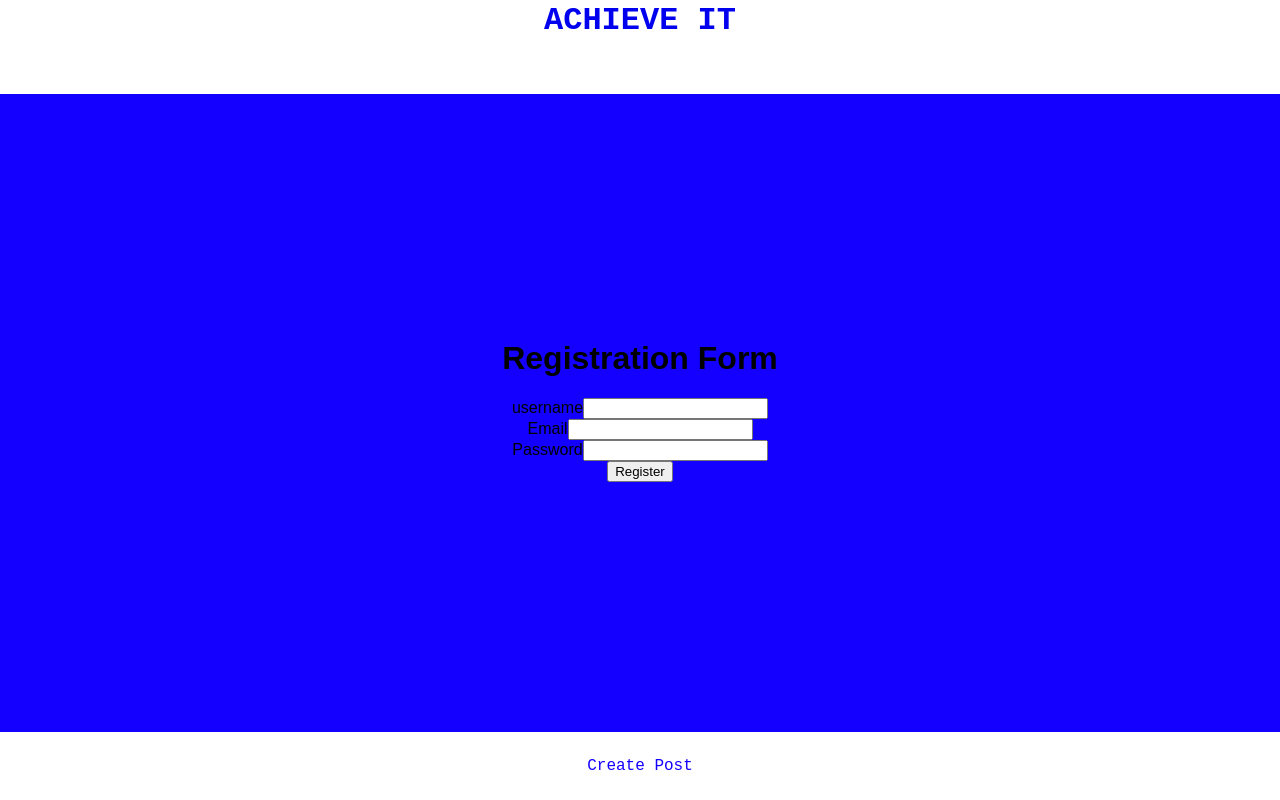
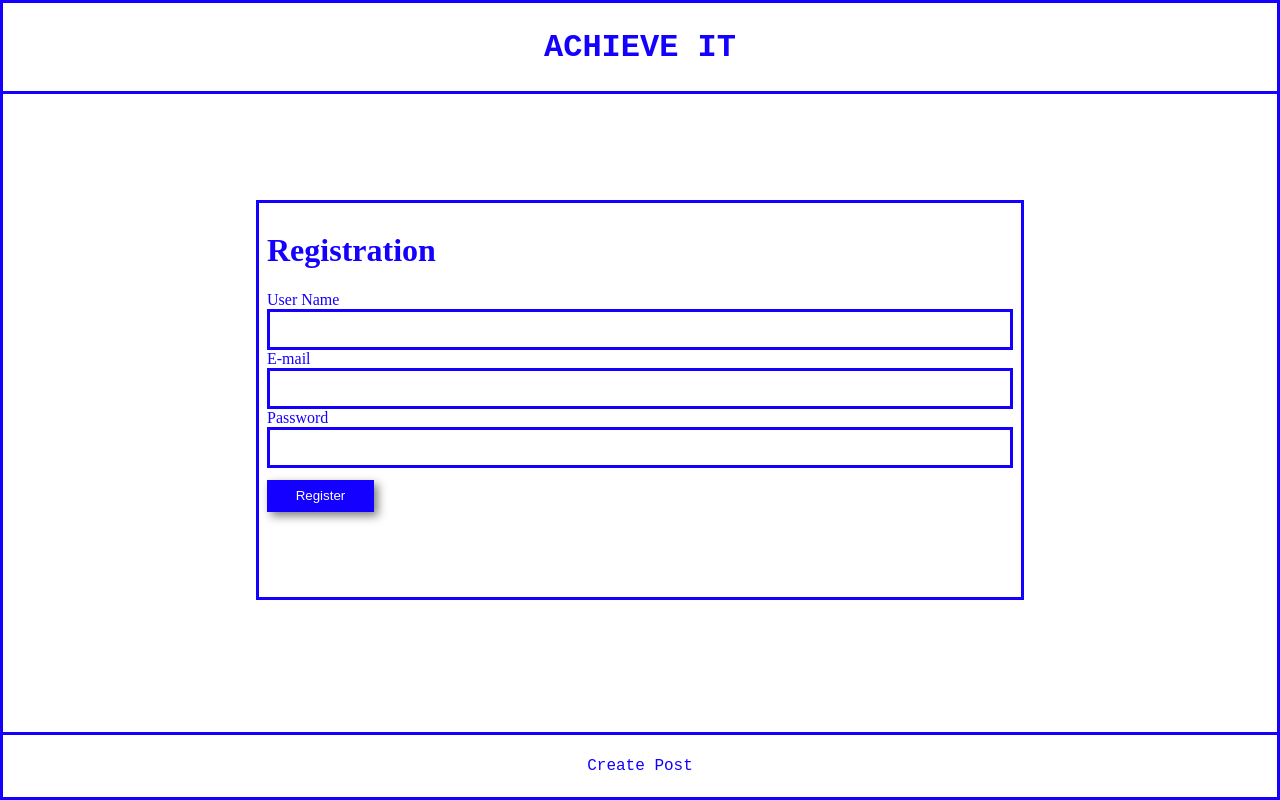
Before and after one commit to hugopobil/productivity-web, a React (Vite) app: page /register in a window 1280 px wide. Built offline with nearby package versions, Linux system fonts and the light colour scheme.

Commit message:
registrations done

```diff
--- a/src/components/TitleBar.css
+++ b/src/components/TitleBar.css
@@ -1,4 +1,3 @@
-/*
 .TitleBar {
     background-color: white;
     height: 94px;
@@ -17,7 +16,7 @@
     justify-content: center;
     align-items: center;
     margin: 0;
-} */
+}
 
 .TitleBar {
     width: 100%;
@@ -51,4 +50,5 @@
 .TitleBar__link {
     text-decoration: none;
     font-family: 'Courier New', Courier, monospace;
+    color:#1400FF;
 }
--- a/src/components/navbar.css
+++ b/src/components/navbar.css
@@ -5,8 +5,8 @@
     bottom: 0;
     background-color: white;
     border-width: medium;
-    /* border-style: solid; */
-    /* border-color: #1400FF; */
+    border-style: solid;
+    border-color: #1400FF;
     display: flex;
     flex-direction: row;
     justify-content: space-around;
--- a/src/index.css
+++ b/src/index.css
@@ -2,27 +2,6 @@ body {
     margin: 0;
 }
 
-/* * {
+* {
     box-sizing: border-box;
-} */
-
-#root {
-    font-family: Arial, sans-serif;
-    display: flex;
-    flex-direction: column;
-    align-items: center;
-    justify-content: center;
-    min-height: 100vh;
 }
-
-.App {
-    text-align: center;
-    min-height: 100vh;
-    width: 100vw;
-    display: flex;
-    flex-direction: column;
-    align-items: center;
-    justify-content: center;
-    margin: 0;
-    background-color: #1400FF;
-}
--- a/src/pages/Login.css
+++ b/src/pages/Login.css
@@ -3,7 +3,6 @@
     flex-direction: column;
     align-items: center;
     height: 100vh;
-    width: 100%;
     justify-content: center;
     color: white;
     border-color: #1400FF;
@@ -13,7 +12,7 @@
 }
 
 .Form {
-    width: 80%;
+    width: 100%;
     height: 400px;
     background-color: white;
     border-color: #1400FF;
@@ -25,7 +24,7 @@
 }
 
 .Form input {
-    width: 90%;
+    width: 100%;
     height: 41px;
     border-color: #1400FF;
     border-width: medium;
@@ -48,6 +47,23 @@
     margin: 12px auto 0;
 }
 
+.Form .Register-button {
+    height: 32px;
+    width: 107px;
+    appearance: none;
+    outline: none;
+    background-color: white;
+    color:#1400FF;
+    border-color: #1400FF;
+    border-width: medium;
+    border-style: solid;
+    border-radius: 0;
+    box-shadow: 4px 4px 10px rgba(0, 0, 0, 0.5);
+    text-align: center;
+    text-decoration: none;
+    margin: 12px auto 0;
+}
+
 .Login {
     height: 260px;
     display: flex;
--- a/src/pages/Login.jsx
+++ b/src/pages/Login.jsx
@@ -70,12 +70,12 @@ const Login = () => {
             />
             {touched.password && errors.password && <div>{errors.password}</div>}
           </div>
-          <button type="submit" disabled={!isValid}>
+          <button clasName="Login-button" type="submit" disabled={!isValid}>
             Login
           </button>
-          <br />
+          <Button className="Register-button" linkTo="/register">Register</Button>
           <p>If you dont have an account, please register using the following link:</p>
-          <Button className="RegisterButton" linkTo="/register">Register</Button>
+
         </form>
       </div>
     </div>
--- a/src/pages/Register.css
+++ b/src/pages/Register.css
@@ -0,0 +1,49 @@
+.Register-container {
+    display: flex;
+    flex-direction: column;
+    align-items: center;
+    height: 100vh;
+    justify-content: center;
+    color: white;
+    border-color: #1400FF;
+    border-width: medium;
+    border-style: solid;
+    padding: 0 12px;
+}
+
+.Registation-form {
+    width: 100%;
+    height: 400px;
+    background-color: white;
+    border-color: #1400FF;
+    border-width: medium;
+    border-style: solid;
+    color: #1400FF;
+    max-width: 768px;
+    padding: 8px;
+
+}
+
+.Registation-form .field{
+    width: 100%;
+    height: 41px;
+    border-color: #1400FF;
+    border-width: medium;
+    border-style: solid;
+}
+
+.Registation-form .Register-button{
+    height: 32px;
+    width: 107px;
+    color: white;
+    appearance: none;
+    outline: none;
+    box-shadow: 4px 4px 10px rgba(0, 0, 0, 0.5);
+    background-color: #1400FF;
+    border-color: #1400FF;
+    border-width: medium;
+    border-style: solid;
+    text-align: center;
+    text-decoration: none;
+    margin: 12px auto 0;
+}
--- a/src/pages/register.jsx
+++ b/src/pages/register.jsx
@@ -41,33 +41,33 @@ const Register = () => {
   };
 
   return (
-    <div>
-      <h1>Registration Form</h1>
+    <div className="Register-container">
       <Formik
         initialValues={initialValues}
         onSubmit={onSubmit}
         validate={validate}
       >
-        <Form>
-          <div>
-            <label htmlFor="username">username</label>
-            <Field type="text" id="username" name="username" />
+        <Form className="Registation-form">
+        <h1>Registration</h1>
+          <div className="input">
+            <label htmlFor="username">User Name</label>
+            <Field className="field" type="text" id="username" name="username" />
             <ErrorMessage name="userName" component="div" />
           </div>
 
-          <div>
-            <label htmlFor="email">Email</label>
-            <Field type="email" id="email" name="email" />
+          <div className="input">
+            <label htmlFor="email">E-mail</label>
+            <Field className="field" type="email" id="email" name="email" />
             <ErrorMessage name="email" component="div" />
           </div>
 
-          <div>
+          <div className="input">
             <label htmlFor="password">Password</label>
-            <Field type="password" id="password" name="password" />
+            <Field className="field" type="password" id="password" name="password" />
             <ErrorMessage name="password" component="div" />
           </div>
 
-          <button type="submit">Register</button>
+          <button className="Register-button" type="submit">Register</button>
         </Form>
       </Formik>
     </div>
```
